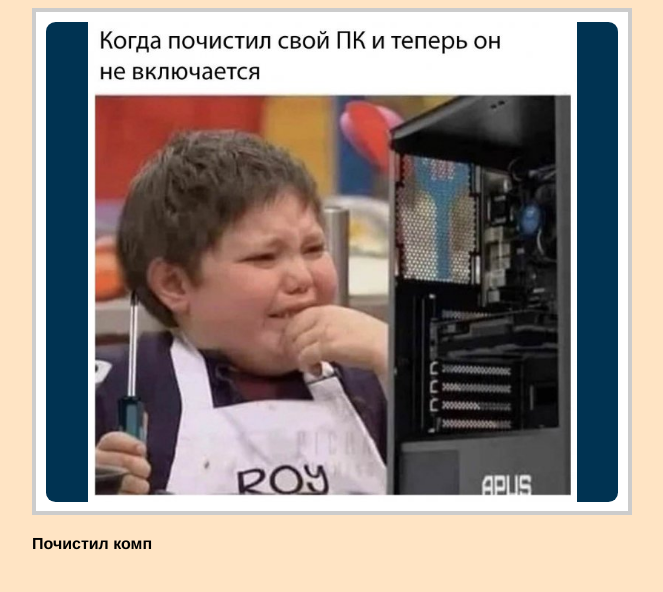
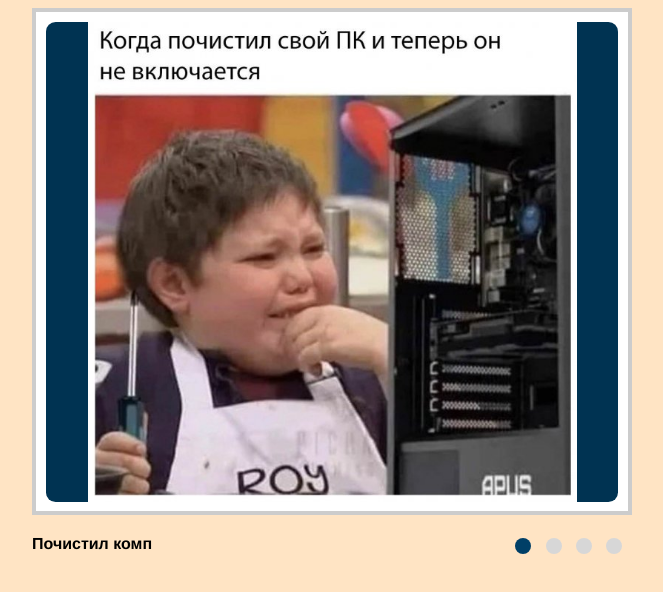
Before and after one commit to daniilfilipcenko382/cssMemSlider, a plain HTML site: page cssMemSlider/index.html in a window 1280 px wide. Shown: the whole page, without its empty margins (308-971 px from the left). Drawn offline with Linux system fonts and the light colour scheme.

Commit message:
fix: fixed bullets (Sun, May 15, 2022 20:59:10 PM)

```diff
--- a/cssMemSlider/index.html
+++ b/cssMemSlider/index.html
@@ -55,10 +55,10 @@
     </div>
 
     <div id="bullets">
-       <label for="slide1"></label>
-       <label for="slide2"></label>
-       <label for="slide3"></label>
-       <label for="slide4"></label>
+       <label for="slide1" class="nav-but"><div class="nav-area nav-area1"></div></label>
+       <label for="slide2" class="nav-but"><div class="nav-area nav-area2"></div></label>
+       <label for="slide3" class="nav-but"><div class="nav-area nav-area3"></div></label>
+       <label for="slide4" class="nav-but"><div class="nav-area nav-area4"></div></label>
     </div>
    </div>
  </div>
```
